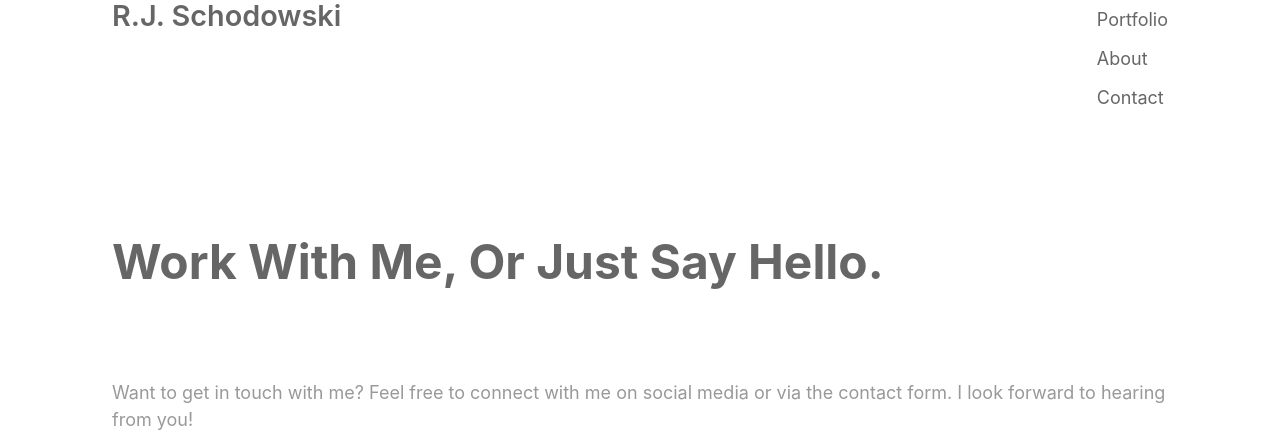
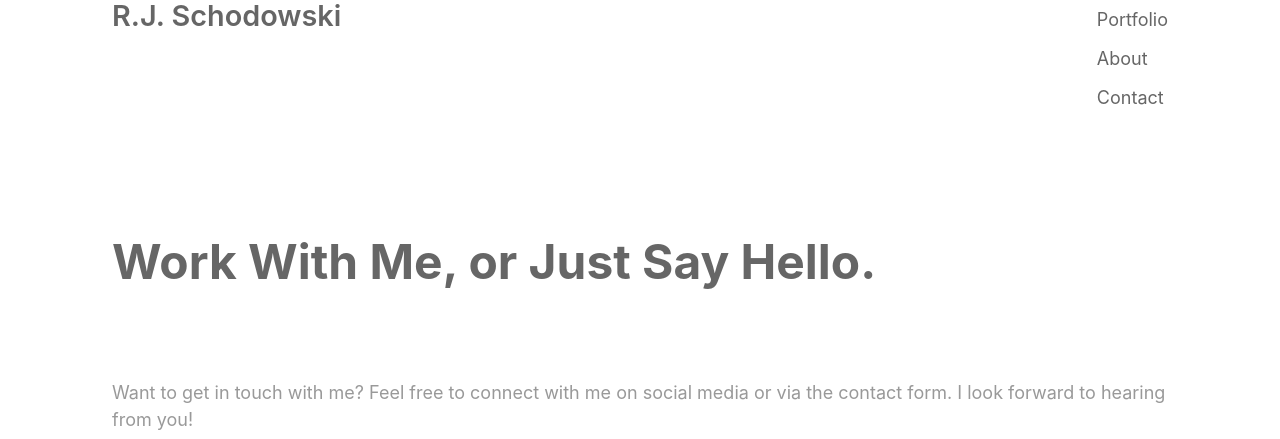
Before and after one commit to rjschodowski/my-portfolio, a Gatsby site: page /contact in a window 1280 px wide. Shown: the top 439 px of the page. Built offline with nearby package versions, Linux system fonts and the light colour scheme; Gatsby itself is replaced by a stand-in of ours.

Commit message:
Minor heading text change (O set to lower case)

```diff
--- a/src/pages/contact.js
+++ b/src/pages/contact.js
@@ -52,7 +52,7 @@ export default function Contact() {
   return (
     <Layout>
       <SEO title="Contact" />
-      <h1 className={heading}>Work With Me, Or Just Say Hello.</h1>
+      <h1 className={heading}>Work With Me, or Just Say Hello.</h1>
       <div className={contactContainer}>
         <div className={contactLayout}>
           <div className={contactSocial}>
```
